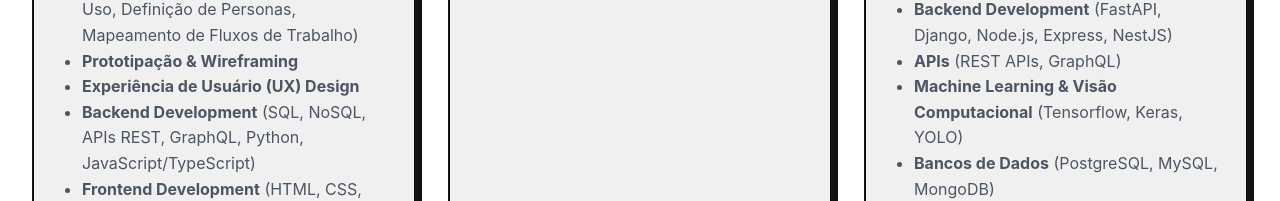
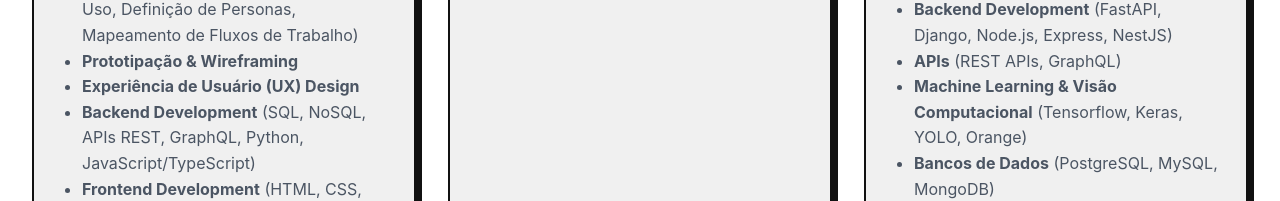
Before and after one commit to p3dru/portfolio, a React (Create React App) app: page /portfolio/about in a window 1280 px wide. Shown: the part 1382-1583 px from the top of the page. Built offline with nearby package versions, Linux system fonts and the light colour scheme.

Commit message:
Alterando os ícones e textos da aba pt 2

```diff
--- a/src/pages/about.tsx
+++ b/src/pages/about.tsx
@@ -102,7 +102,7 @@
                 <li><strong>Frontend Development</strong> (React, Next.js, TypeScript, Bootstrap, EJS, HTML5, CSS3)</li>
                 <li><strong>Backend Development</strong> (FastAPI, Django, Node.js, Express, NestJS)</li>
                 <li><strong>APIs</strong> (REST APIs, GraphQL)</li>
-                <li><strong>Machine Learning & Visão Computacional</strong> (Tensorflow, Keras, YOLO)</li>
+                <li><strong>Machine Learning & Visão Computacional</strong> (Tensorflow, Keras, YOLO, Orange)</li>
                 <li><strong>Bancos de Dados</strong> (PostgreSQL, MySQL, MongoDB)</li>
                 <li><strong>Testes & Documentaçãoes</strong> (Swagger, Jest)</li>
                 <li><strong>Controle de Versão</strong> (Git, GitHub)</li>
```
